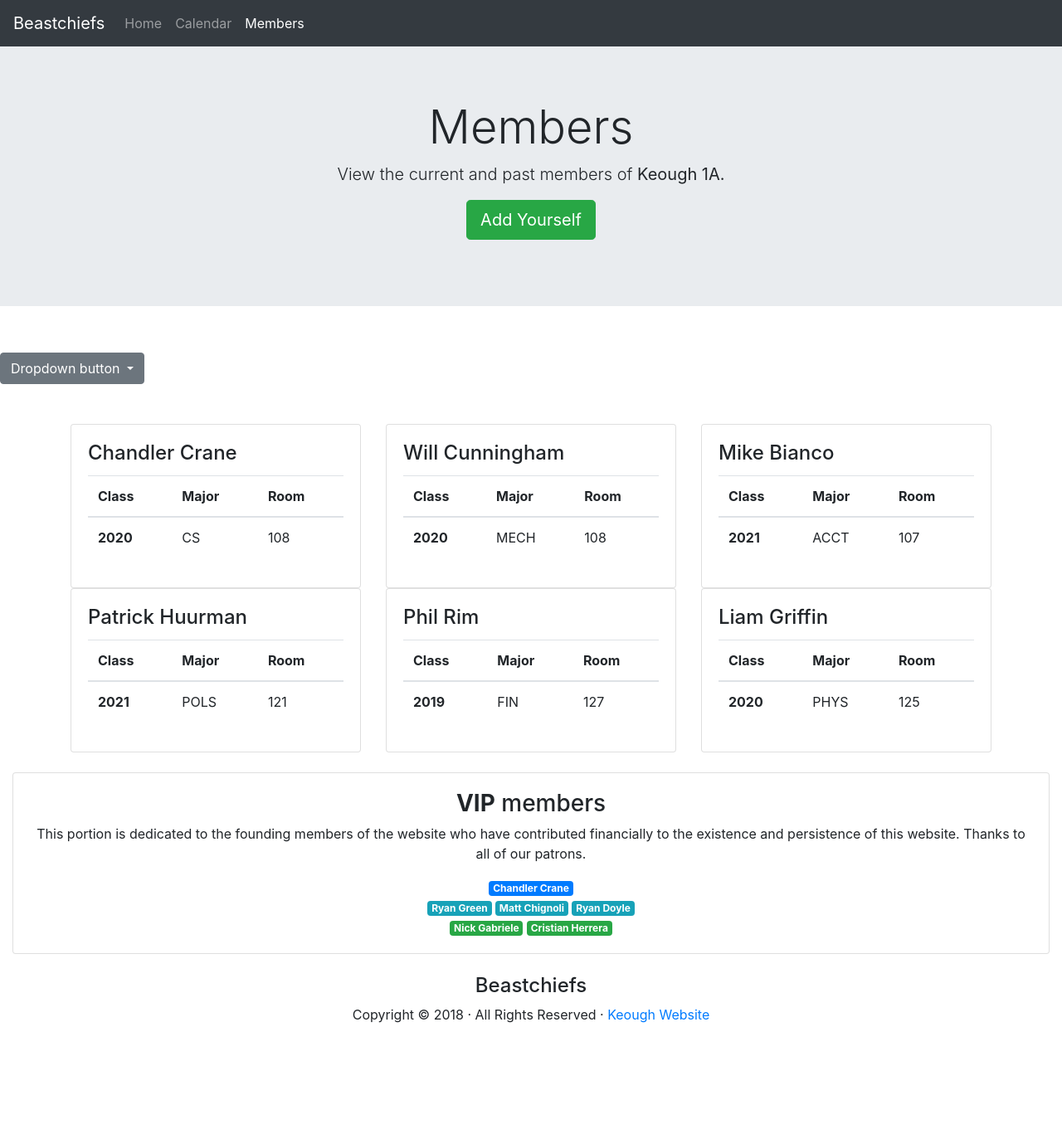
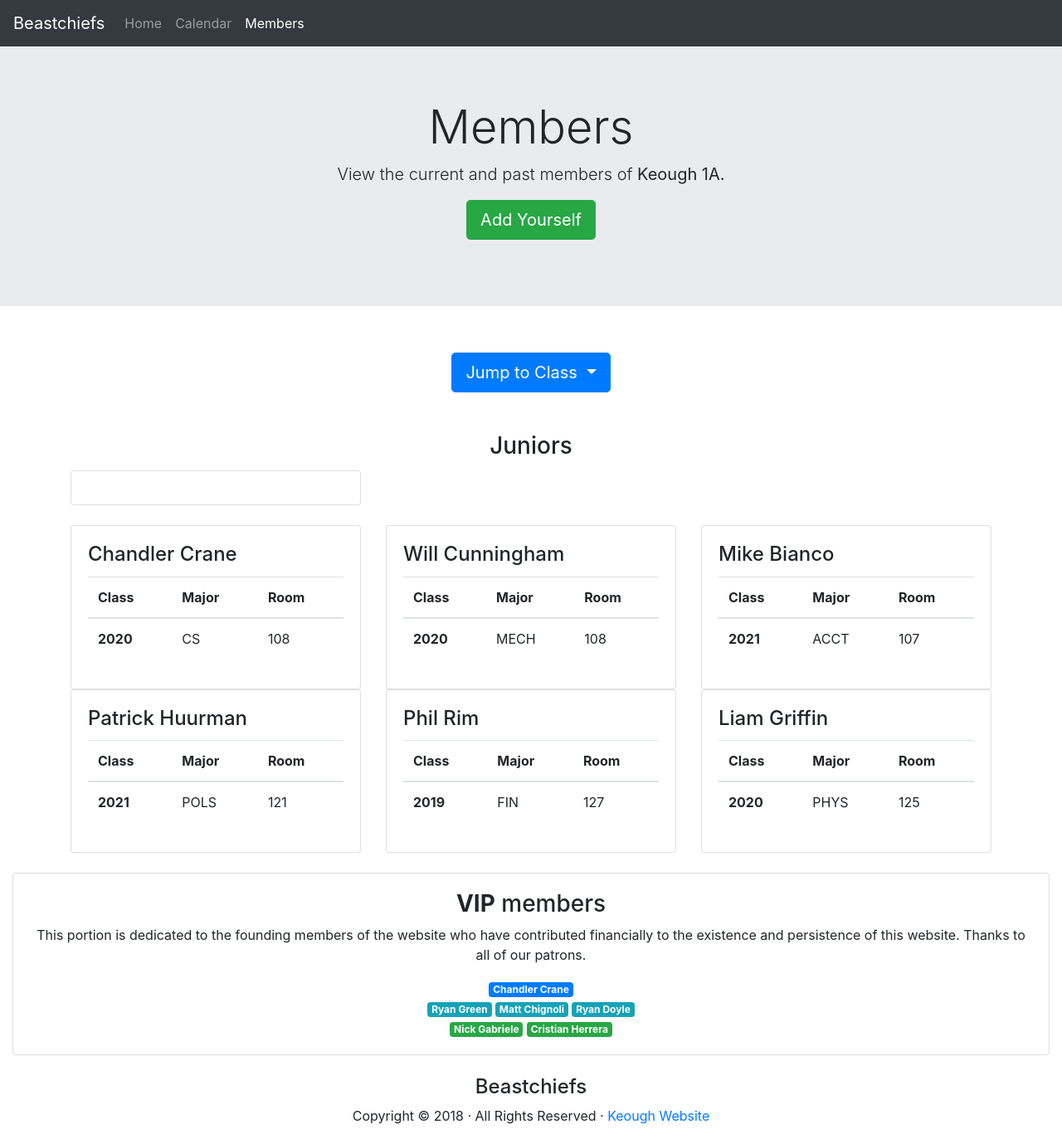
Before and after one commit to chandlercrane/beastchiefs.github.io, a Jekyll site: the page members/index.html, which Jekyll copies as it is, in a window 1280 px wide. Shown: the whole page at 83% size. Built offline with Jekyll 4.4.1, drawn with Linux system fonts in a browser that asks for light colours; nearby versions of some CDN libraries; library files that are not in the unit come from our copies; before the commit the page ends 1251 px from its top, so only the background shows below that.

Commit message:
tried adding jq

```diff
--- /dev/null
+++ b/js/beastchief.js
@@ -0,0 +1,10 @@
+(function(){
+	$(document).ready(initialize);
+	function initialize(){
+		$("#hiddenDiv").load("https://chandlercrane.github.io/1A.json",
+		function() {
+		var content = $('#idi').html();
+		console.log(content);
+		})
+	}
+})();
--- a/members/index.html
+++ b/members/index.html
@@ -36,17 +41,57 @@
        </p>
     </div>
 	<br/>
-	<div class="dropdown">
-	  <button class="btn btn-secondary dropdown-toggle" type="button" id="dropdownMenuButton" data-toggle="dropdown" aria-haspopup="true" aria-expanded="false">
-		Dropdown button
+	<div class="btn-group-lg text-center">
+	  <button type="button" class="btn btn-primary dropdown-toggle" data-toggle="dropdown" aria-haspopup="true" aria-expanded="false">
+		Jump to Class
 	  </button>
-	  <div class="dropdown-menu" aria-labelledby="dropdownMenuButton">
-		<a class="dropdown-item" href="#">Action</a>
-		<a class="dropdown-item" href="#">Another action</a>
-		<a class="dropdown-item" href="#">Something else here</a>
+	  <div class="dropdown-menu">
+		<a class="dropdown-item" href="#seniors">Seniors</a>
+		<a class="dropdown-item" href="#juniors">Juniors</a>
+		<a class="dropdown-item" href="#sophomores">Sophomores</a>
+		<a class="dropdown-item" href="#freshmen">Freshmen</a>
+		<div class="dropdown-divider"></div>
+		<a class="dropdown-item" href="#alumni">Alumni</a>
 	  </div>
 	</div>
 	<br/>
+
+	<div class="container">
+		<br/>
+		<h3 class="card-title text-center">Juniors</h3>
+		<div class="row">
+			<div class="col-md-4">
+				<div class="card">
+                	<div class="card-body text-center">
+
+						<div id="#hiddenDiv" style="display: none"></div>
+
+						<!--
+						<h4 class="card-title">Chandler Crane</h4>
+						<table class="table">
+						  <thead>
+							<tr>
+							  <th scope="col">Class</th>
+							  <th scope="col">Major</th>
+							  <th scope="col">Room</th>
+							</tr>
+						  </thead>
+						  <tbody>
+							<tr>
+							  <th scope="row">2020</th>
+							  <td>CS</td>
+							  <td>108</td>
+							</tr>
+						  </tbody>
+						</table>
+						-->
+
+					</div>
+				</div>
+			</div>
+		</div>
+	</div>
+
     <div class="container">
        <br>
        <div class="row">
```
Also changed, not shown: other parts of members/index.html (+5 -0 lines).
